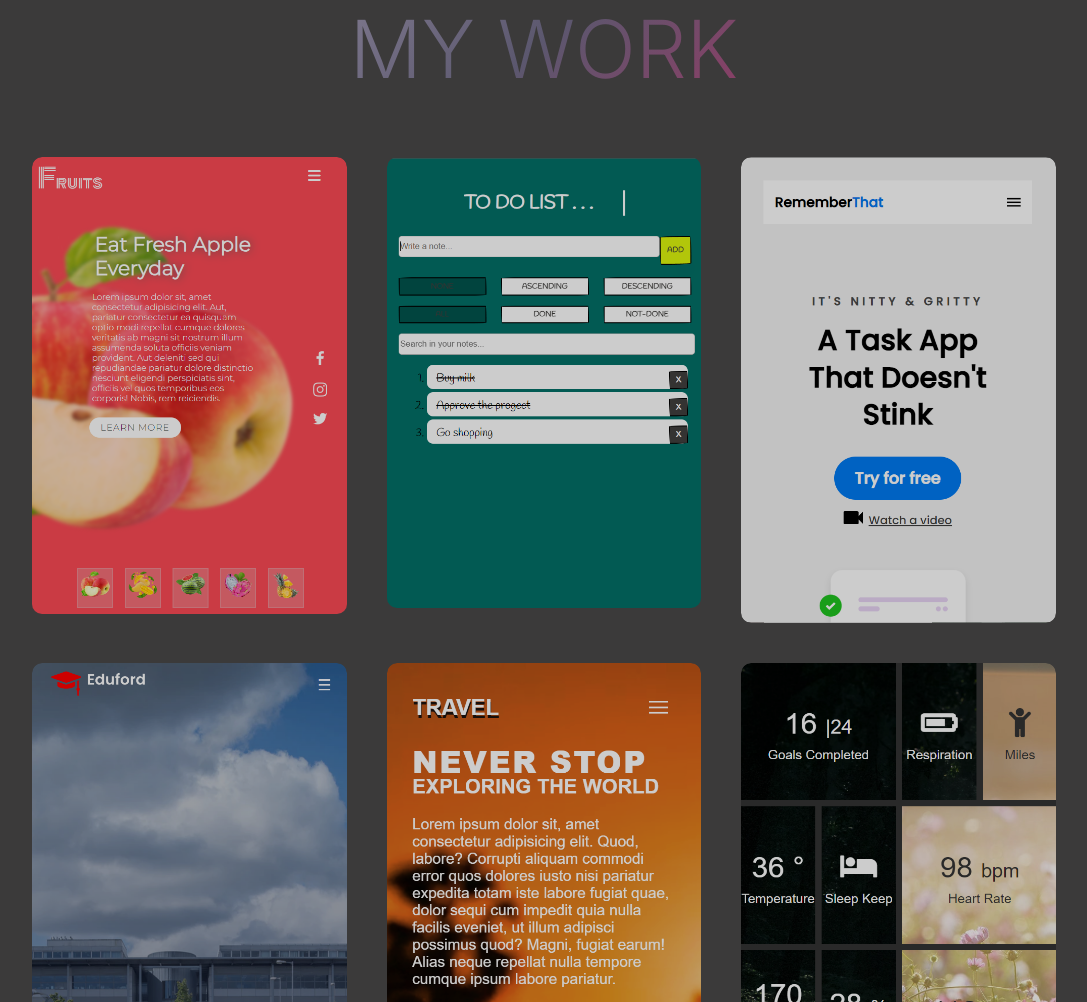
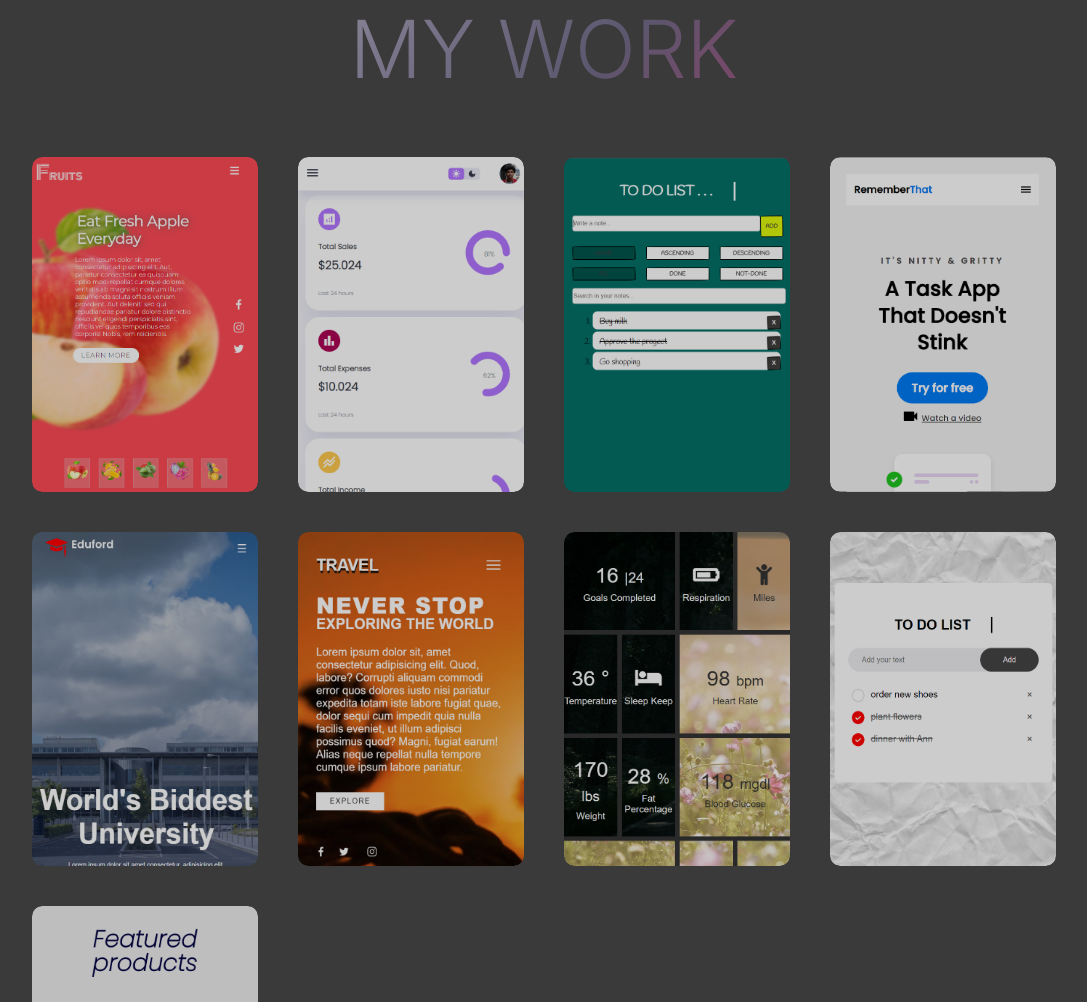
Before and after one commit to KhrystynaKruk/MyWorks, a plain HTML site: page index.html in a window 1280 px wide. Shown: the top 1002 px of the page, without its empty margins (96-1183 px from the left). Drawn offline with Linux system fonts and the light colour scheme.

Commit message:
Admin_dashboard added

```diff
--- a/index.html
+++ b/index.html
@@ -30,6 +30,19 @@
           <button onclick="topFunction()" id="myBtn" title="Go to top">
             Top
           </button>
+          <!-- start -->
+          <div class="work">
+            <img src="./images/Dashboard.png" alt="" />
+            <div class="layer">
+              <h3>Admin Dashboard</h3>
+              <p>HTML CSS JS</p>
+              <p>______________________________</p>
+              <a href="https://khrystynakruk.github.io/Admin_dashboard/"
+                ><i class="fa-solid fa-link"></i
+              ></a>
+            </div>
+          </div>
+          <!-- end -->
           <div class="work">
             <img src="./images/to_do_app__renewed.png" alt="" />
             <div class="layer">
--- a/style.css
+++ b/style.css
@@ -49,7 +49,7 @@ body {
 
 .work-list {
   display: grid;
-  grid-template-columns: repeat(auto-fit, minmax(250px, 1fr));
+  grid-template-columns: repeat(auto-fit, minmax(200px, 1fr));
   grid-gap: 40px;
   margin-top: 50px;
 }
@@ -61,6 +61,7 @@ body {
 }
 
 .work img {
+  height: 100%;
   filter: brightness(0.8);
   width: 100%;
   border-radius: 10px;
```
Also changed, not shown: images/Dashboard.png (added).
